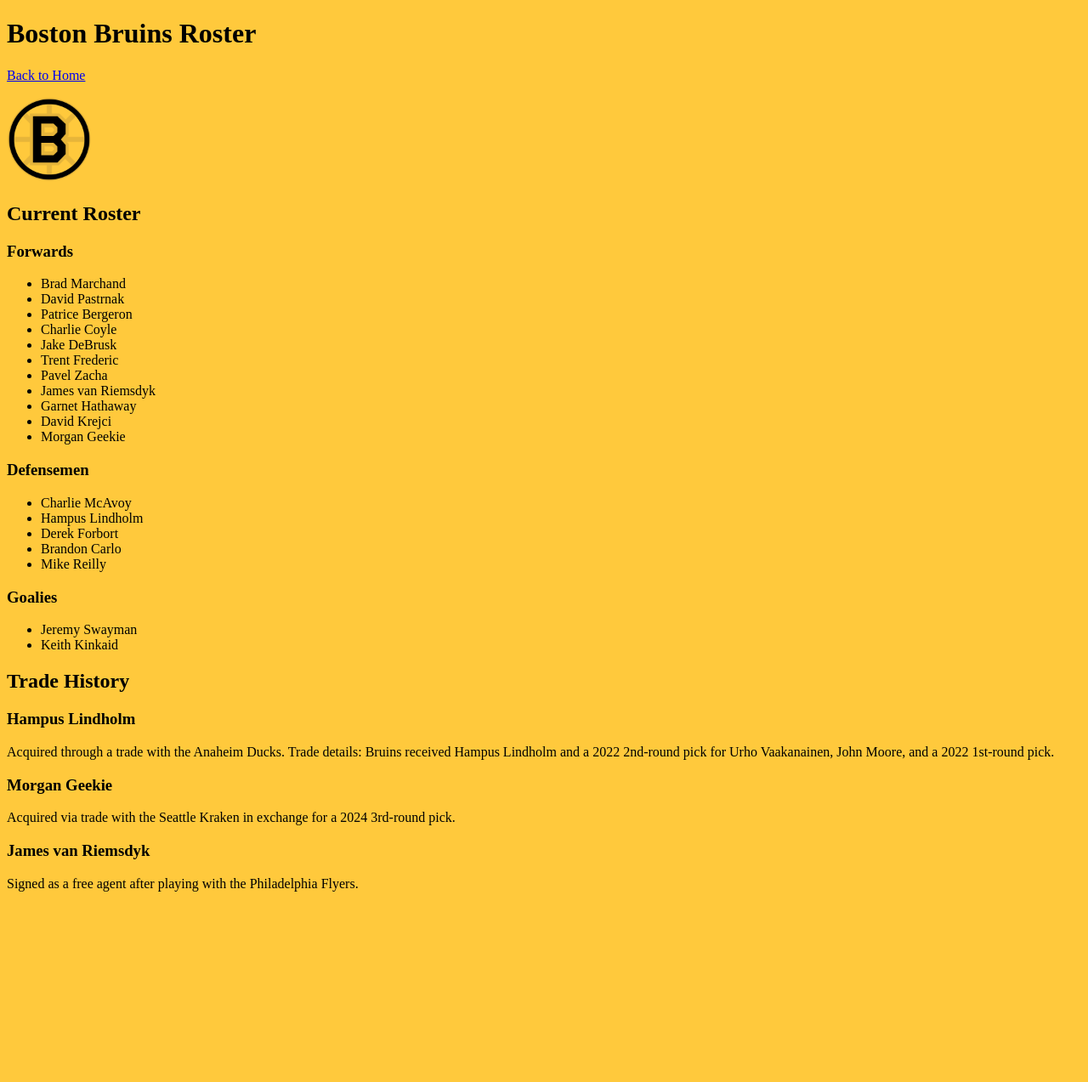
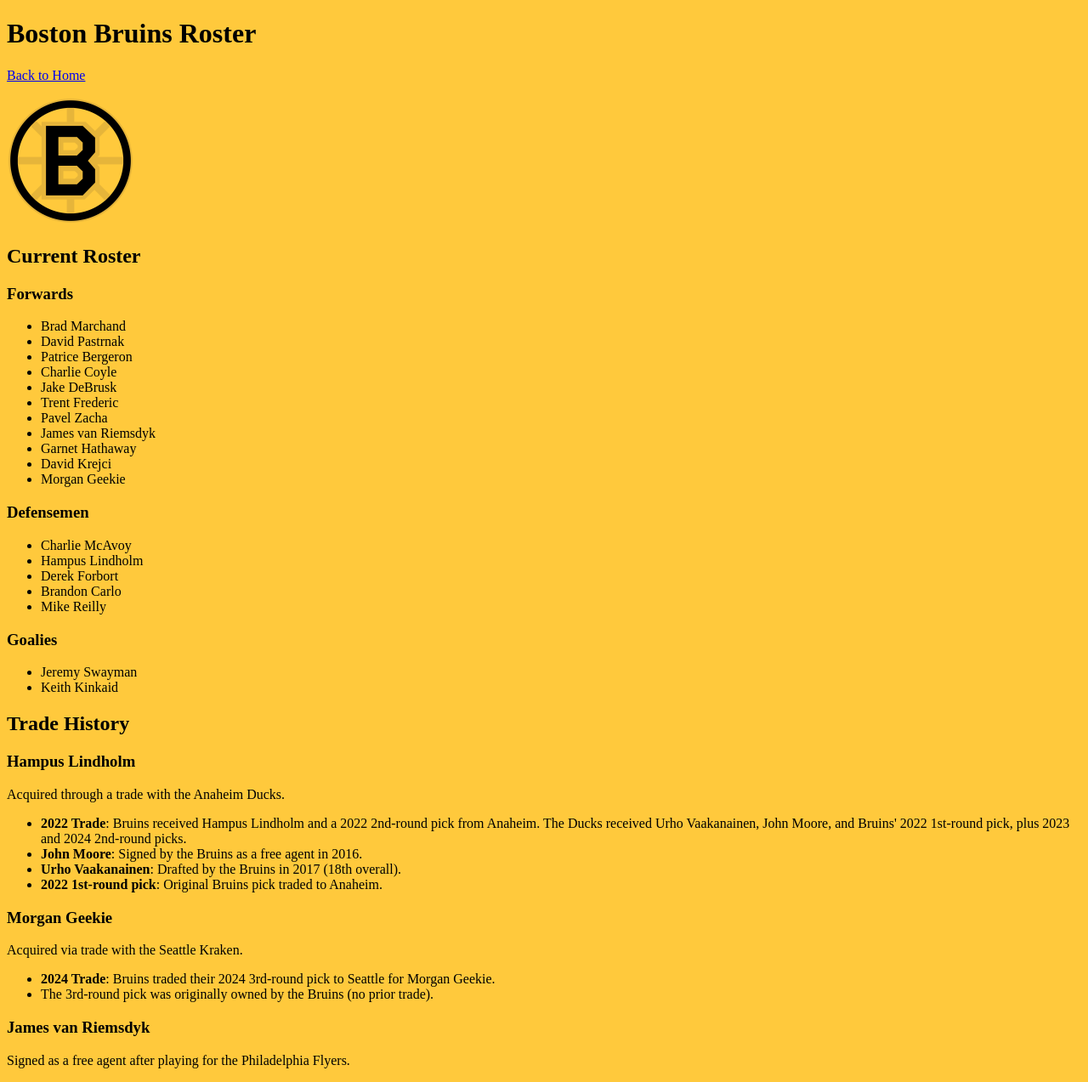
Before and after one commit to NHLTradeTree/NHLTrade-Tree, a plain HTML site: page bruins.html in a window 1280 px wide. Shown: the whole page at 85% size. Before the commit the page ends 1065 px from the top, so only its background shows below. Drawn offline with Linux system fonts and the light colour scheme.

Commit message:
Update bruins.html

```diff
--- a/bruins.html
+++ b/bruins.html
@@ -4,19 +4,22 @@
     <meta charset="UTF-8">
     <meta name="viewport" content="width=device-width, initial-scale=1.0">
     <title>Boston Bruins</title>
-    <link rel="stylesheet" href="styles.css"> <!-- Link to your CSS file, if you have one -->
+    <link rel="stylesheet" href="styles.css"> <!-- Link to your CSS file -->
     <style>
         body {
             background-color: #FFC93C; /* Bruins Yellow */
             color: black; /* Text color */
+        }
+        header img {
+            width: 150px; /* Size of the logo */
         }
     </style>
 </head>
 <body>
     <header>
         <h1>Boston Bruins Roster</h1>
-        <p><a href="index.html">Back to Home</a></p> <!-- Link to return to the index page -->
-        <img src="images/logos/bruins-logo.png" alt="Boston Bruins Logo" width="100">
+        <p><a href="index.html">Back to Home</a></p> <!-- Link back to index page -->
+        <img src="images/logos/bruins-logo.png" alt="Boston Bruins Logo">
     </header>
 
     <section id="roster">
@@ -56,15 +59,25 @@
         <h2>Trade History</h2>
 
         <h3>Hampus Lindholm</h3>
-        <p>Acquired through a trade with the Anaheim Ducks. Trade details: Bruins received Hampus Lindholm and a 2022 2nd-round pick for Urho Vaakanainen, John Moore, and a 2022 1st-round pick.</p>
+        <p>Acquired through a trade with the Anaheim Ducks.</p>
+        <ul>
+            <li><strong>2022 Trade</strong>: Bruins received Hampus Lindholm and a 2022 2nd-round pick from Anaheim. The Ducks received Urho Vaakanainen, John Moore, and Bruins' 2022 1st-round pick, plus 2023 and 2024 2nd-round picks.</li>
+            <li><strong>John Moore</strong>: Signed by the Bruins as a free agent in 2016.</li>
+            <li><strong>Urho Vaakanainen</strong>: Drafted by the Bruins in 2017 (18th overall).</li>
+            <li><strong>2022 1st-round pick</strong>: Original Bruins pick traded to Anaheim.</li>
+        </ul>
 
         <h3>Morgan Geekie</h3>
-        <p>Acquired via trade with the Seattle Kraken in exchange for a 2024 3rd-round pick.</p>
+        <p>Acquired via trade with the Seattle Kraken.</p>
+        <ul>
+            <li><strong>2024 Trade</strong>: Bruins traded their 2024 3rd-round pick to Seattle for Morgan Geekie.</li>
+            <li>The 3rd-round pick was originally owned by the Bruins (no prior trade).</li>
+        </ul>
 
         <h3>James van Riemsdyk</h3>
-        <p>Signed as a free agent after playing with the Philadelphia Flyers.</p>
+        <p>Signed as a free agent after playing for the Philadelphia Flyers.</p>
 
-        <!-- Add more players and their acquisition details as needed -->
+        <!-- Add more players and trades here as needed -->
     </section>
 </body>
 </html>
```
